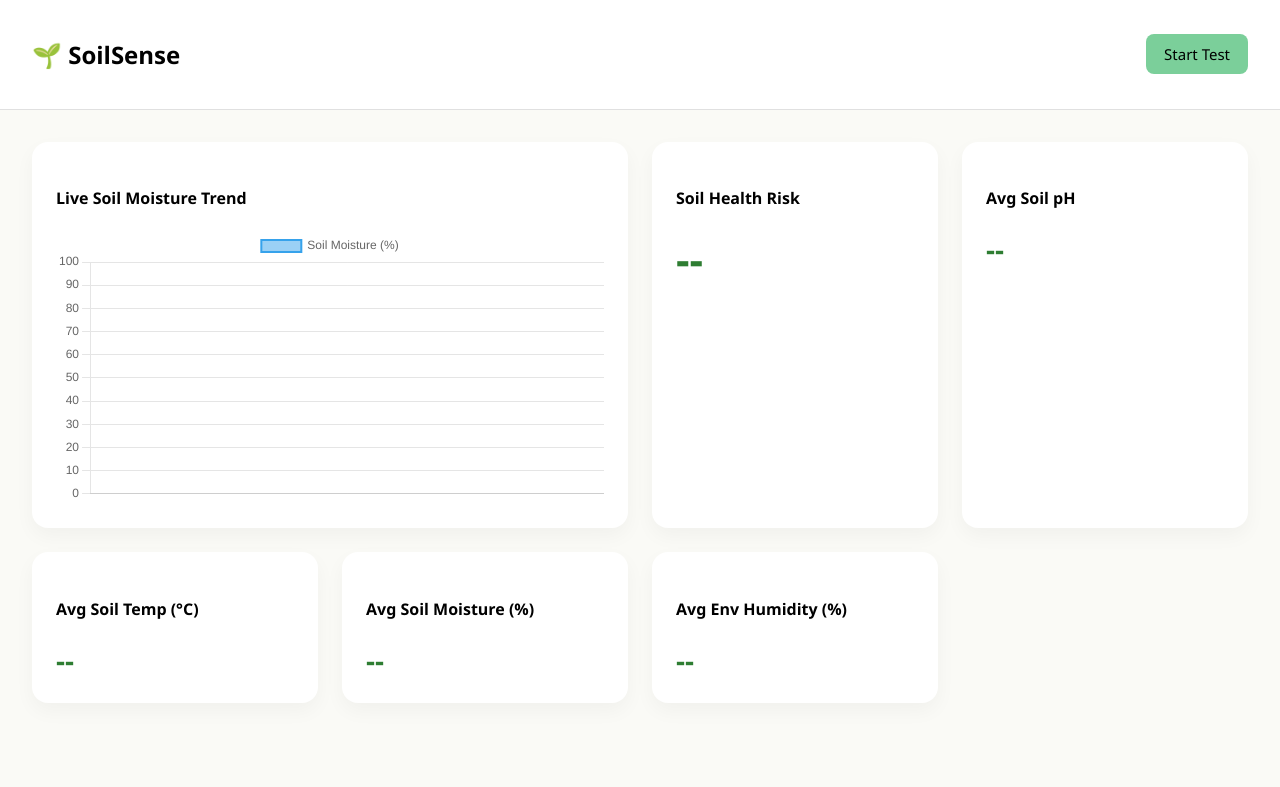
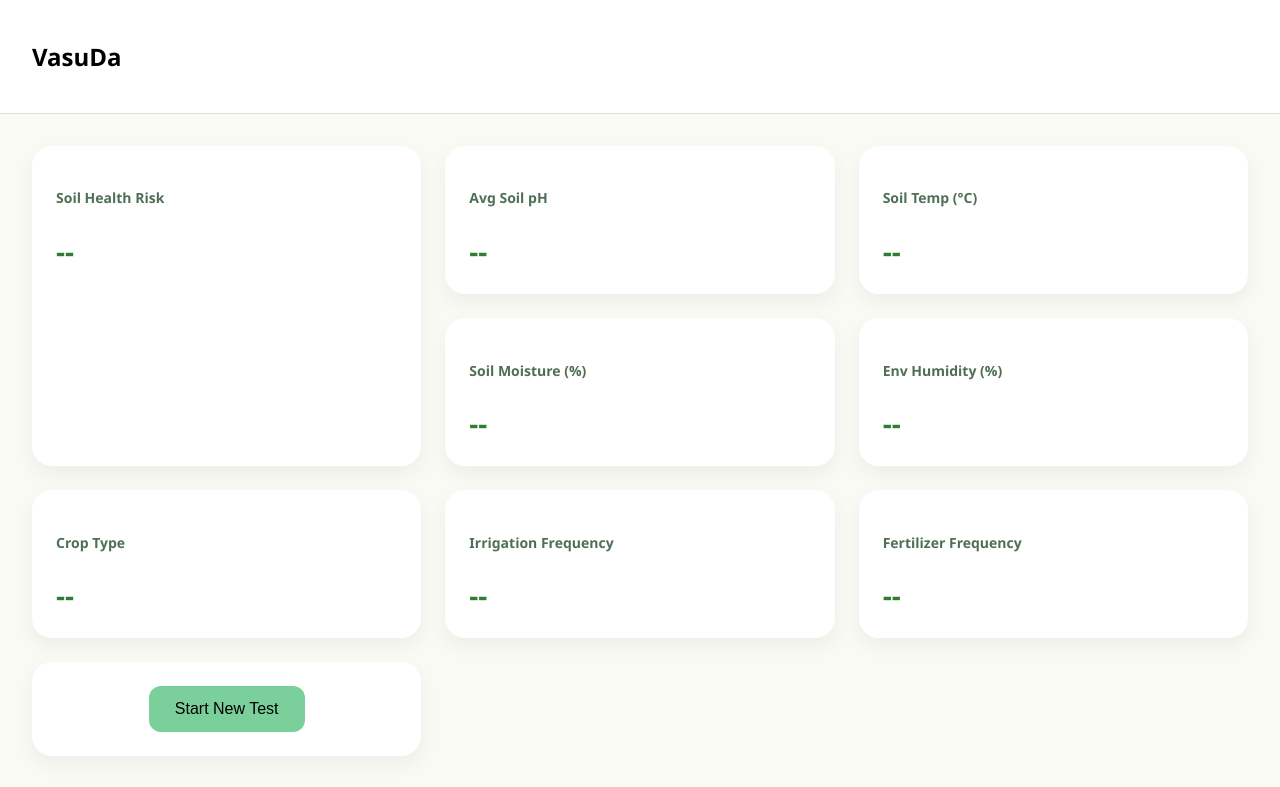
Before and after one commit to real-ds/vasuda, a Flask app: page / in a window 1280 px wide. Shown: the top 787 px of the page. Run offline with Flask 3, Linux system fonts and the light colour scheme.

Commit message:
Added Inputs and Farmer Inputs-stable version

```diff
--- a/app.py
+++ b/app.py
@@ -2,34 +2,24 @@ from flask import Flask, request, jsonify, render_template
 import statistics
 
 app = Flask(__name__)
-
-# Store readings only for the current test
 readings = []
 
 @app.route("/")
 def index():
     return render_template("index.html")
 
-
-# 🔹 Start a fresh test (called when user clicks Start Test)
 @app.route("/start-test", methods=["POST"])
 def start_test():
     global readings
-    readings = []  # CLEAR previous readings
-    return jsonify({"status": "test_started"})
+    readings = []
+    return jsonify({"status": "started"})
 
-
-# 🔹 Receive data from ESP32
 @app.route("/data", methods=["POST"])
 def receive_data():
     global readings
-    data = request.json
-
-    # Record ONLY first 10 readings after test starts
     if len(readings) < 10:
-        readings.append(data)
-
-    return jsonify({"status": "received"})
+        readings.append(request.json)
+    return jsonify({"status": "ok"})
 
 @app.route("/latest")
 def latest():
@@ -37,33 +27,42 @@ def latest():
         return jsonify({})
     return jsonify(readings[-1])
 
-# 🔹 Provide summary for dashboard
 @app.route("/summary")
 def summary():
-    # Still recording
     if len(readings) < 10:
-        return jsonify({
-            "count": len(readings)
-        })
+        return jsonify({"count": len(readings)})
 
-    # Compute averages
-    avg = lambda key: round(statistics.mean([r[key] for r in readings]), 2)
+    avg = lambda k: round(statistics.mean([r[k] for r in readings]), 2)
 
     avg_ph = avg("soil_ph")
     avg_temp = avg("soil_temp")
     avg_moisture = avg("soil_moisture")
     avg_humidity = avg("air_humidity")
 
-    # Simple Soil Health Risk Score (0 = best, 100 = worst)
-    risk = 0
+    # Soil Condition Risk
+    soil_risk = 0
+
+    # pH
     if avg_ph < 5.5 or avg_ph > 7.5:
-        risk += 30
+        soil_risk += 25
+
+    # Moisture
     if avg_moisture < 30:
-        risk += 30
-    if avg_temp > 35:
-        risk += 20
-    if avg_humidity < 40:
-        risk += 20
+        soil_risk += 25
+    elif avg_moisture < 40:
+        soil_risk += 10
+
+    # Temperature
+    if avg_temp > 40:
+        soil_risk += 25
+    elif avg_temp > 35:
+        soil_risk += 10
+
+    # Humidity
+    if avg_humidity < 35:
+        soil_risk += 25
+    elif avg_humidity < 50:
+        soil_risk += 10
 
     return jsonify({
         "count": 10,
@@ -71,9 +70,8 @@ def summary():
         "avg_temp": avg_temp,
         "avg_moisture": avg_moisture,
         "avg_humidity": avg_humidity,
-        "risk_score": min(risk, 100)
+        "soil_condition_risk": soil_risk
     })
-
 
 if __name__ == "__main__":
     app.run(host="0.0.0.0", port=5000, debug=True)
--- a/static/script.js
+++ b/static/script.js
@@ -1,104 +1,86 @@
 let intervalId = null;
-let isRecording = false;
 
-// UI elements
 const startBtn = document.getElementById("startBtn");
-const modal = document.getElementById("modal");
-const modalText = document.getElementById("modalText");
+const sensorModal = document.getElementById("sensorModal");
+const farmerModal = document.getElementById("farmerModal");
 const progressBar = document.getElementById("progressBar");
+const sensorText = document.getElementById("sensorText");
 
-// Metric elements
+const cropDisplay = document.getElementById("cropDisplay");
+const irrigationDisplay = document.getElementById("irrigationDisplay");
+const fertilizerDisplay = document.getElementById("fertilizerDisplay");
+
 const phEl = document.getElementById("ph");
 const tempEl = document.getElementById("temp");
 const moistureEl = document.getElementById("moisture");
 const humidityEl = document.getElementById("humidity");
 const riskEl = document.getElementById("riskScore");
 
-// ----------------- CHART SETUP -----------------
-const ctx = document.getElementById("soilChart").getContext("2d");
+startBtn.onclick = async () => {
+  sensorModal.classList.remove("hidden");
+  progressBar.style.width = "0%";
+  sensorText.innerText = "0 / 10";
 
-let labels = [];
-let moistureData = [];
+  await fetch("/start-test", { method: "POST" });
 
-const soilChart = new Chart(ctx, {
-    type: "line",
-    data: {
-        labels: labels,
-        datasets: [{
-            label: "Soil Moisture (%)",
-            data: moistureData,
-            tension: 0.4,
-            borderWidth: 2
-        }]
-    },
-    options: {
-        responsive: true,
-        scales: {
-            y: {
-                beginAtZero: true,
-                max: 100
-            }
-        }
+  intervalId = setInterval(async () => {
+    const summary = await fetch("/summary").then(r => r.json());
+    const count = summary.count || 0;
+
+    progressBar.style.width = (count * 10) + "%";
+    sensorText.innerText = `${count} / 10`;
+
+    if (count === 10) {
+      clearInterval(intervalId);
+      sensorModal.classList.add("hidden");
+      farmerModal.classList.remove("hidden");
+
+      window.soilConditionRisk = summary.soil_condition_risk;
+
+      phEl.innerText = summary.avg_ph;
+      tempEl.innerText = summary.avg_temp + " °C";
+      moistureEl.innerText = summary.avg_moisture + " %";
+      humidityEl.innerText = summary.avg_humidity + " %";
     }
-});
+  }, 3000);
+};
 
-// ----------------- FUNCTIONS -----------------
-function updateDashboard(data) {
-    phEl.innerText = data.avg_ph;
-    tempEl.innerText = data.avg_temp + " °C";
-    moistureEl.innerText = data.avg_moisture + " %";
-    humidityEl.innerText = data.avg_humidity + " %";
-    riskEl.innerText = data.risk_score;
-}
+document.getElementById("computeRisk").onclick = () => {
+  const crop = document.getElementById("crop").value;
+  const irrigation = document.getElementById("irrigation").value;
+  const fertilizer = document.getElementById("fertilizer").value;
 
-function resetChart() {
-    labels.length = 0;
-    moistureData.length = 0;
-    soilChart.update();
-}
+  // Update dashboard display (NEW)
+  cropDisplay.innerText = crop;
+  irrigationDisplay.innerText = irrigation;
+  fertilizerDisplay.innerText = fertilizer;
 
-// ----------------- START TEST -----------------
-startBtn.addEventListener("click", async () => {
-    if (isRecording) return;
+  // Risk calculation (same as before)
+  const cropRisk = { Rice:10, Wheat:15, Maize:20, Cotton:30, Vegetables:25 };
+  const irrigationRisk = {
+    "Daily":5,
+    "Alternate Days":10,
+    "Weekly":20,
+    "Irregular":30
+  };
+  const fertilizerRisk = {
+    "Weekly":5,
+    "Monthly":10,
+    "Rare":20,
+    "None":30
+  };
 
-    isRecording = true;
-    startBtn.disabled = true;
+  const practiceRisk =
+    cropRisk[crop] +
+    irrigationRisk[irrigation] +
+    fertilizerRisk[fertilizer];
 
-    // Reset UI
-    modal.classList.remove("hidden");
-    modalText.innerText = "Recording 0 / 10";
-    progressBar.style.width = "0%";
-    resetChart();
+  const finalRisk = Math.round(
+    0.6 * window.soilConditionRisk +
+    0.4 * practiceRisk
+  );
 
-    await fetch("/start-test", { method: "POST" });
+  riskEl.innerText = finalRisk;
 
-    intervalId = setInterval(async () => {
-        // Fetch progress
-        const summary = await fetch("/summary").then(res => res.json());
-        const count = summary.count || 0;
-
-        progressBar.style.width = (count / 10) * 100 + "%";
-        modalText.innerText = `Recording ${count} / 10`;
-
-        // Fetch latest live reading
-        const latest = await fetch("/latest").then(res => res.json());
-        if (latest.soil_moisture !== undefined) {
-            labels.push(`R${labels.length + 1}`);
-            moistureData.push(latest.soil_moisture);
-            soilChart.update();
-        }
-
-        // Finish test
-        if (count === 10) {
-            clearInterval(intervalId);
-            isRecording = false;
-
-            updateDashboard(summary);
-
-            setTimeout(() => {
-                modal.classList.add("hidden");
-                startBtn.disabled = false;
-            }, 600);
-        }
-    }, 3000);
-});
+  farmerModal.classList.add("hidden");
+};
--- a/static/style.css
+++ b/static/style.css
@@ -1,58 +1,54 @@
-* {
-    box-sizing: border-box;
-    font-family: "Segoe UI", sans-serif;
+body {
+  margin: 0;
+  background: #fafaf4;
+  font-family: Segoe UI, sans-serif;
 }
 
-body {
-    margin: 0;
-    background: #fafaf6;
+.topbar {
+  padding: 20px 32px;
+  background: white;
+  border-bottom: 1px solid #ddd;
 }
 
-/* Top Bar */
-.topbar {
-    display: flex;
-    justify-content: space-between;
-    align-items: center;
-    padding: 18px 32px;
-    background: #ffffff;
-    border-bottom: 1px solid #e0e0e0;
-}
-
-.primary-btn {
-    background: #7bcf9a;
-    border: none;
-    padding: 10px 18px;
-    border-radius: 8px;
-    font-size: 15px;
-    cursor: pointer;
-}
-
-/* Dashboard */
 .dashboard {
   padding: 32px;
   display: grid;
-    grid-template-columns: repeat(auto-fit, minmax(260px, 1fr));
+  grid-template-columns: repeat(3, 1fr);
   gap: 24px;
 }
 
-.card {
-    background: #ffffff;
+.bento {
+  background: white;
+  border-radius: 20px;
   padding: 24px;
-    border-radius: 16px;
-    box-shadow: 0 8px 20px rgba(0,0,0,0.04);
+  box-shadow: 0 8px 20px rgba(0,0,0,0.05);
 }
 
-.card span {
+.bento.large {
+  grid-row: span 2;
+}
+
+.bento.center {
+  display: flex;
+  align-items: center;
+  justify-content: center;
+}
+
+.bento span {
   font-size: 28px;
   font-weight: 600;
   color: #2e7d32;
 }
 
-.risk span {
-    font-size: 42px;
+button {
+  padding: 14px 26px;
+  background: #7bcf9a;
+  border: none;
+  border-radius: 12px;
+  font-size: 16px;
+  cursor: pointer;
 }
 
-/* Modal */
 .modal {
   position: fixed;
   inset: 0;
@@ -67,18 +63,17 @@ body {
 }
 
 .modal-box {
-    background: #ffffff;
+  background: white;
   padding: 28px;
-    border-radius: 14px;
+  border-radius: 16px;
   width: 320px;
-    text-align: center;
 }
 
 .progress {
   height: 10px;
   background: #e0f2e9;
   border-radius: 10px;
-    margin-top: 15px;
+  margin-top: 10px;
 }
 
 #progressBar {
@@ -86,13 +81,85 @@ body {
   width: 0%;
   background: #2e7d32;
   border-radius: 10px;
-    transition: width 0.3s ease;
 }
 
-.chart-card {
-    grid-column: span 2;
+/* ---------- Farmer Modal UI ---------- */
+
+.farmer-box {
+  width: 360px;
+  padding: 32px;
 }
 
-canvas {
+.modal-title {
+  margin: 0;
+  font-size: 22px;
+  font-weight: 600;
+  color: #1b5e20;
+}
+
+.modal-subtitle {
+  margin: 6px 0 24px;
+  font-size: 14px;
+  color: #6b6b6b;
+}
+
+.form-group {
+  margin-bottom: 18px;
+}
+
+.form-group label {
+  display: block;
+  font-size: 13px;
+  font-weight: 500;
+  margin-bottom: 6px;
+  color: #2e7d32;
+}
+
+/* Modern Select */
+.modern-select {
+  width: 100%;
+  padding: 12px 14px;
+  font-size: 14px;
+  border-radius: 10px;
+  border: 1px solid #d6e8dc;
+  background: #f9fdfb;
+  outline: none;
+  transition: all 0.2s ease;
+  appearance: none;
+}
+
+.modern-select:focus {
+  border-color: #7bcf9a;
+  box-shadow: 0 0 0 3px rgba(123, 207, 154, 0.25);
+}
+
+/* CTA Button */
+.primary-cta {
+  width: 100%;
   margin-top: 10px;
+  padding: 14px;
+  font-size: 15px;
+  font-weight: 600;
+  background: linear-gradient(135deg, #7bcf9a, #4caf50);
+  color: white;
+  border: none;
+  border-radius: 14px;
+  cursor: pointer;
+  transition: transform 0.15s ease, box-shadow 0.15s ease;
 }
+
+.primary-cta:hover {
+  transform: translateY(-1px);
+  box-shadow: 0 6px 18px rgba(76, 175, 80, 0.35);
+}
+
+/* Farmer context emphasis */
+.bento span {
+  display: inline-block;
+  margin-top: 6px;
+}
+
+.bento h4 {
+  font-size: 14px;
+  color: #4e6f55;
+}
--- a/templates/index.html
+++ b/templates/index.html
@@ -1,63 +1,104 @@
 <!DOCTYPE html>
-<html lang="en">
+<html>
 <head>
-    <title>SoilSense Dashboard</title>
+  <title>VasuDa</title>
   <link rel="stylesheet" href="/static/style.css">
-    <script src="https://cdn.jsdelivr.net/npm/chart.js"></script>
 </head>
 <body>
 
 <header class="topbar">
-    <h2>🌱 SoilSense</h2>
-    <button id="startBtn" class="primary-btn">Start Test</button>
+  <h2> VasuDa</h2>
 </header>
 
 <main class="dashboard">
 
-    <!-- Graph Card -->
-    <div class="card chart-card">
-        <h4>Live Soil Moisture Trend</h4>
-        <canvas id="soilChart"></canvas>
-    </div>
-
-    <div class="card risk">
+  <div class="bento large">
     <h4>Soil Health Risk</h4>
     <span id="riskScore">--</span>
   </div>
 
-    <div class="card">
-        <h4>Avg Soil pH</h4>
-        <span id="ph">--</span>
+  <div class="bento"><h4>Avg Soil pH</h4><span id="ph">--</span></div>
+  <div class="bento"><h4>Soil Temp (°C)</h4><span id="temp">--</span></div>
+  <div class="bento"><h4>Soil Moisture (%)</h4><span id="moisture">--</span></div>
+  <div class="bento"><h4>Env Humidity (%)</h4><span id="humidity">--</span></div>
+  <!-- Farmer Context Cards -->
+    <div class="bento">
+    <h4>Crop Type</h4>
+    <span id="cropDisplay">--</span>
     </div>
 
-    <div class="card">
-        <h4>Avg Soil Temp (°C)</h4>
-        <span id="temp">--</span>
+    <div class="bento">
+    <h4>Irrigation Frequency</h4>
+    <span id="irrigationDisplay">--</span>
     </div>
 
-    <div class="card">
-        <h4>Avg Soil Moisture (%)</h4>
-        <span id="moisture">--</span>
+    <div class="bento">
+    <h4>Fertilizer Frequency</h4>
+    <span id="fertilizerDisplay">--</span>
     </div>
 
-    <div class="card">
-        <h4>Avg Env Humidity (%)</h4>
-        <span id="humidity">--</span>
+  <div class="bento center">
+    <button id="startBtn">Start New Test</button>
   </div>
 
 </main>
 
-<!-- Modal -->
-<div id="modal" class="modal hidden">
+<!-- SENSOR MODAL -->
+<div id="sensorModal" class="modal hidden">
   <div class="modal-box">
-        <h3>Running Soil Test</h3>
-        <p id="modalText">Recording 0 / 10</p>
-        <div class="progress">
-            <div id="progressBar"></div>
-        </div>
+    <h3>Recording Soil Data</h3>
+    <p id="sensorText">0 / 10</p>
+    <div class="progress"><div id="progressBar"></div></div>
   </div>
 </div>
 
+<!-- FARMER MODAL -->
+<!-- FARMER INPUT MODAL -->
+<div id="farmerModal" class="modal hidden">
+  <div class="modal-box farmer-box">
+
+    <h3 class="modal-title">Farmer Inputs</h3>
+    <p class="modal-subtitle">
+      Help us understand your farming practices
+    </p>
+
+    <div class="form-group">
+      <label>Crop Type</label>
+      <select id="crop" class="modern-select">
+        <option>Rice</option>
+        <option>Wheat</option>
+        <option>Maize</option>
+        <option>Cotton</option>
+        <option>Vegetables</option>
+      </select>
+    </div>
+
+    <div class="form-group">
+      <label>Irrigation Frequency</label>
+      <select id="irrigation" class="modern-select">
+        <option>Daily</option>
+        <option>Alternate Days</option>
+        <option>Weekly</option>
+        <option>Irregular</option>
+      </select>
+    </div>
+
+    <div class="form-group">
+      <label>Fertilizer Frequency</label>
+      <select id="fertilizer" class="modern-select">
+        <option>Weekly</option>
+        <option>Monthly</option>
+        <option>Rare</option>
+        <option>None</option>
+      </select>
+    </div>
+
+    <button id="computeRisk" class="primary-cta">
+      Compute Soil Risk
+    </button>
+
+  </div>
+</div>
 <script src="/static/script.js"></script>
 </body>
 </html>
```
Lines whose indentation alone changed are shown as unchanged.
